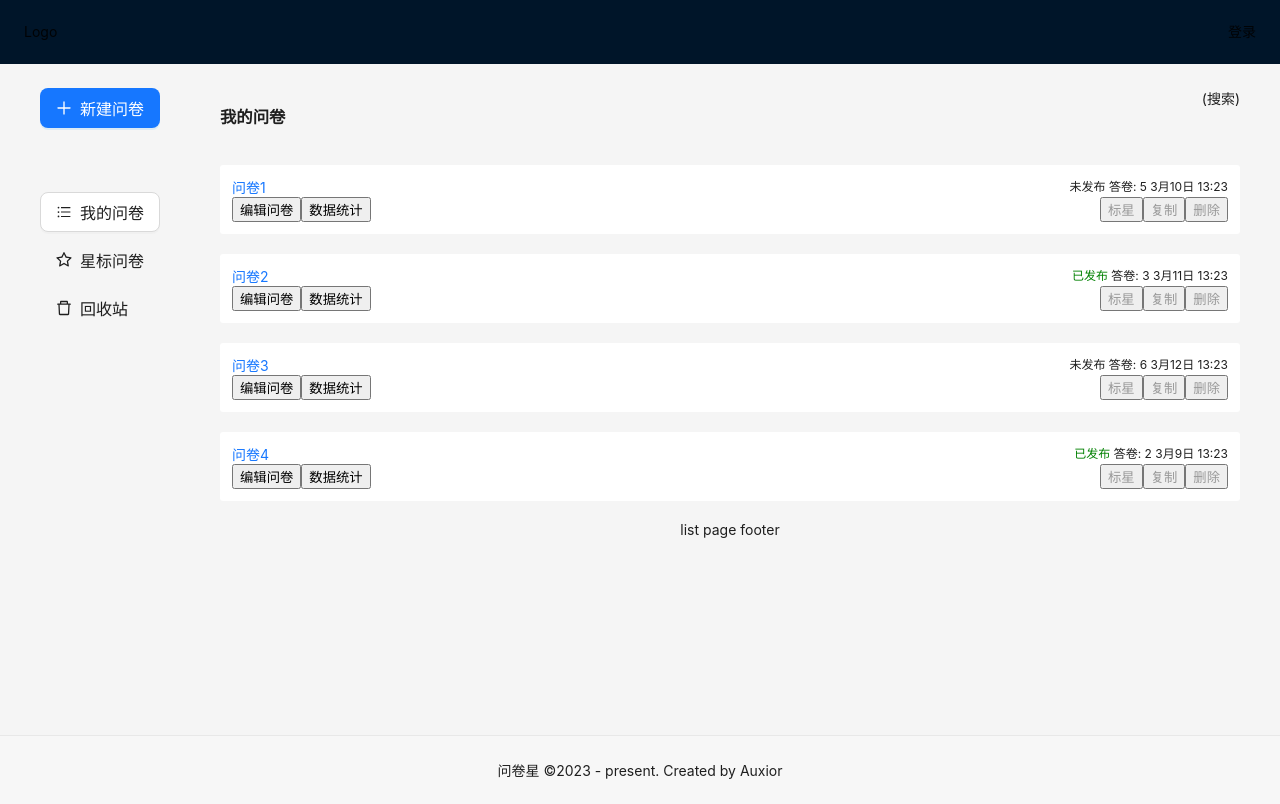
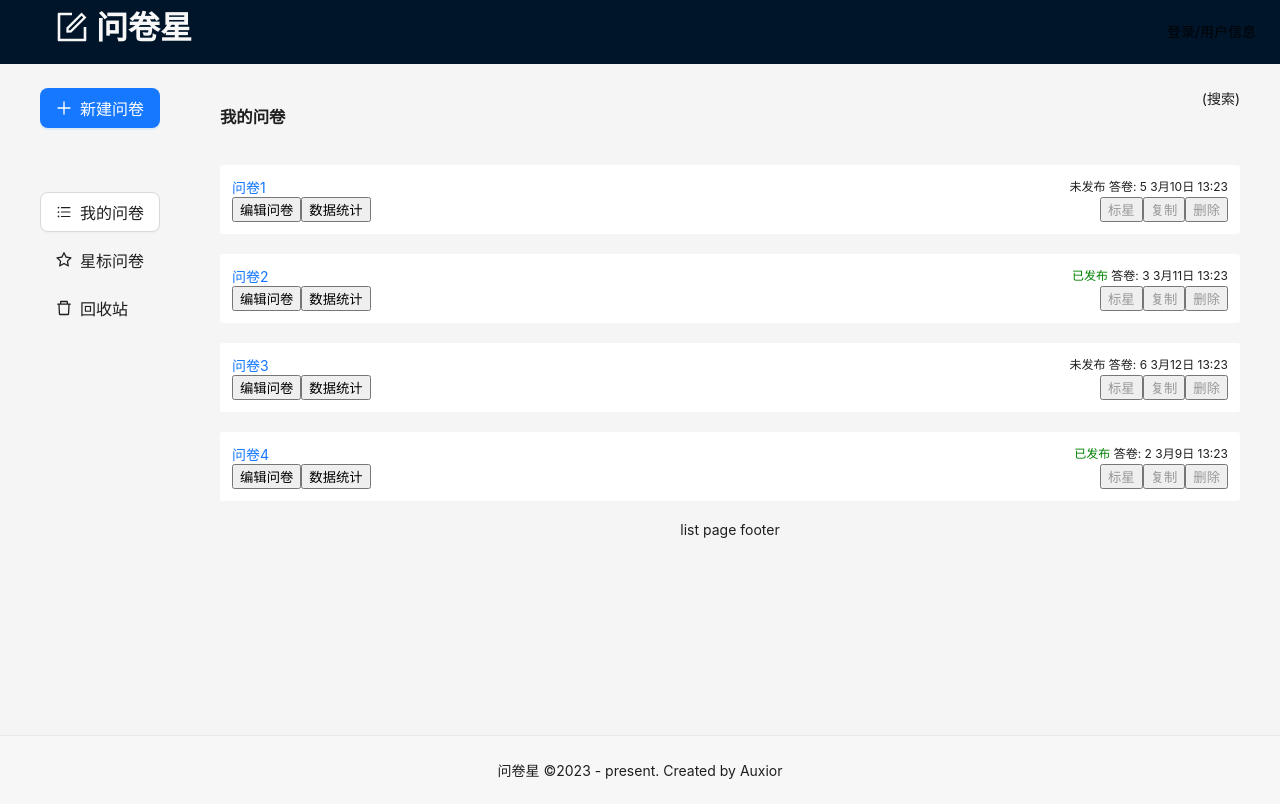
Before and after one commit to Auxior/sojump-fe, a React (Create React App) app: page /manage/list in a window 1280 px wide. Built offline with nearby package versions, Linux system fonts and the light colour scheme.

Commit message:
Add Logo component to MainLayout

```diff
--- /dev/null
+++ b/src/components/Logo.module.scss
@@ -0,0 +1,11 @@
+.container {
+  width: 200px;
+  margin: -12px 0;
+  line-height: 1;
+  text-align: center;
+
+  h1 {
+    font-size: 32px;
+    color: #f7f7f7;
+  }
+}
--- /dev/null
+++ b/src/components/Logo.tsx
@@ -0,0 +1,24 @@
+import React, { FC } from 'react'
+import { Space, Typography } from 'antd'
+import { FormOutlined } from '@ant-design/icons'
+import { Link } from 'react-router-dom'
+import styles from './Logo.module.scss'
+
+const { Title } = Typography
+
+const Logo: FC = () => {
+  return (
+    <div className={styles.container}>
+      <Link to="/">
+        <Space>
+          <Title>
+            <FormOutlined />
+          </Title>
+          <Title>问卷星</Title>
+        </Space>
+      </Link>
+    </div>
+  )
+}
+
+export default Logo
--- a/src/layouts/MainLayout.tsx
+++ b/src/layouts/MainLayout.tsx
@@ -1,6 +1,7 @@
 import React, { FC } from 'react'
 import { Outlet } from 'react-router-dom'
 import { Layout } from 'antd'
+import Logo from '../components/Logo'
 import styles from './MainLayout.module.scss'
 
 const { Header, Content, Footer } = Layout
@@ -9,8 +10,10 @@
   return (
     <Layout>
       <Header className={styles.header}>
-        <div className={styles.left}>Logo</div>
-        <div className={styles.right}>登录</div>
+        <div className={styles.left}>
+          <Logo />
+        </div>
+        <div className={styles.right}>登录/用户信息</div>
       </Header>
       <Content className={styles.main}>
         <Outlet />
```
